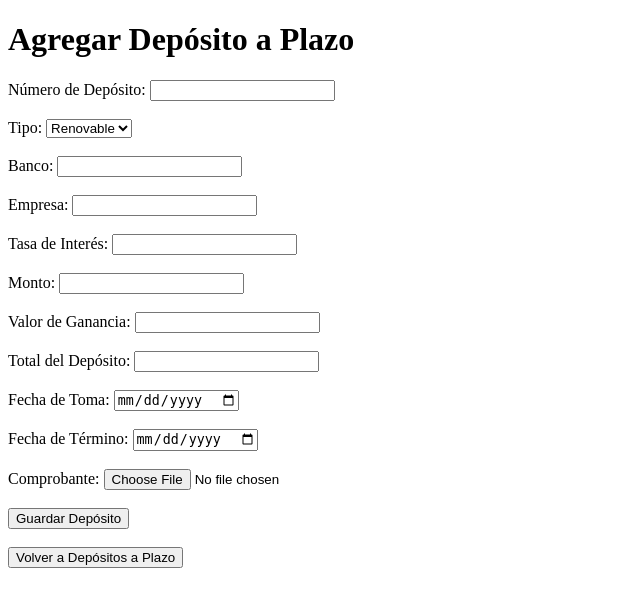
After one commit to h0kd/proyecto_inversiones, a Flask app: page /add_deposito in a window 1280 px wide. The commit adds this page. Shown: the top 607 px of the page, without its empty margins (0-640 px from the left). Run offline with Flask 3, Linux system fonts and the light colour scheme; the visitor is signed in with stand-in values (Sample User, id 1); some libraries are stand-ins or nearby versions.

Commit message:
depositos-a-plazo

```diff
--- a/app.py
+++ b/app.py
@@ -190,7 +190,6 @@ def listado_facturas():
 
     return render_template('listado_facturas.html', facturas=facturas, totales=totales)
 
-
 # @app.route('/create_user', methods=['GET'])
 # def create_user():
 #     conn = get_db_connection()
@@ -244,6 +243,118 @@ def logout():
     session.pop('user', None)  # Eliminar usuario de la sesión
     return redirect(url_for('login'))
 
+@app.route('/deposito_a_plazo', methods=['GET'])
+@login_required
+def deposito_a_plazo():
+    # Conexión a la base de datos
+    conn = get_db_connection()
+    cursor = conn.cursor()
+
+    # Obtener los depósitos a plazo junto con información de empresa y banco
+    cursor.execute("""
+        SELECT
+            dp.ID_Deposito,
+            ec.Nombre AS Empresa,
+            e.Nombre AS Banco,
+            dp.FechaInicio,
+            dp.FechaTermino,
+            dp.Moneda,
+            dp.MontoInicial,
+            dp.MontoFinal,
+            dp.Comprobante
+        FROM DepositoAPlazo dp
+        JOIN EntidadComercial ec ON dp.ID_Empresa = ec.ID_Entidad
+        JOIN Entidad e ON dp.ID_Banco = e.ID_Entidad
+    """)
+    depositos = cursor.fetchall()
+    cursor.close()
+    conn.close()
+
+    return render_template('deposito_a_plazo.html', depositos=depositos)
+
+from datetime import datetime
+
+@app.route('/add_deposito', methods=['GET', 'POST'])
+@login_required
+def add_deposito():
+    if request.method == 'POST':
+        # Recibir datos del formulario
+        numero_deposito = request.form['numero_deposito']
+        tipo = request.form['tipo']
+        banco_nombre = request.form['banco'].upper()
+        empresa_nombre = request.form['empresa'].upper()
+        tasa_interes = float(request.form['tasa_interes'])
+        monto = float(request.form['monto'])
+        valor_ganancia = float(request.form['valor_ganancia'])
+        total_deposito = float(request.form['total_deposito'])
+        fecha_toma = request.form['fecha_toma']
+        fecha_termino = request.form['fecha_termino']
+        fecha_renovacion = request.form.get('fecha_renovacion') if tipo == 'Renovable' else None
+        fecha_abono = request.form.get('fecha_abono') if tipo == 'Fijo' else None
+
+        # Conexión a la base de datos
+        conn = get_db_connection()
+        cursor = conn.cursor()
+
+        # Buscar o crear el banco
+        cursor.execute("SELECT ID_Entidad FROM Entidad WHERE Nombre = %s", (banco_nombre,))
+        banco_result = cursor.fetchone()
+
+        if not banco_result:
+            # Generar un RUT temporal para el banco
+            rut_temporal_banco = f"TEMP-{datetime.now().strftime('%Y%m%d%H%M%S')}"
+            cursor.execute("""
+                INSERT INTO Entidad (Rut, Nombre, TipoEntidad)
+                VALUES (%s, %s, 'Banco')
+                RETURNING ID_Entidad
+            """, (rut_temporal_banco, banco_nombre))
+            id_banco = cursor.fetchone()[0]
+        else:
+            id_banco = banco_result[0]
+
+        # Buscar o crear la empresa
+        cursor.execute("SELECT ID_Entidad FROM EntidadComercial WHERE Nombre = %s", (empresa_nombre,))
+        empresa_result = cursor.fetchone()
+
+        if not empresa_result:
+            # Generar un RUT temporal para la empresa
+            rut_temporal_empresa = f"TEMP-{datetime.now().strftime('%Y%m%d%H%M%S')}"
+            # Insertar nueva empresa con TipoEntidad = 'Empresa'
+            cursor.execute("""
+                INSERT INTO EntidadComercial (Rut, Nombre, TipoEntidad)
+                VALUES (%s, %s, 'Empresa')
+                RETURNING ID_Entidad
+            """, (rut_temporal_empresa, empresa_nombre))
+            id_empresa = cursor.fetchone()[0]
+        else:
+            id_empresa = empresa_result[0]
+
+        # Manejar archivo comprobante
+        comprobante = None
+        if 'comprobante' in request.files:
+            file = request.files['comprobante']
+            if file and allowed_file(file.filename):
+                filename = secure_filename(file.filename)
+                comprobante = os.path.join(app.config['UPLOAD_FOLDER'], filename).replace("\\", "/")
+                file.save(comprobante)
+
+        # Insertar el depósito a plazo en la base de datos
+        cursor.execute("""
+            INSERT INTO DepositoAPlazo
+            (ID_Deposito, ID_Banco, ID_Empresa, FechaInicio, FechaTermino, Moneda, MontoInicial, MontoFinal, Comprobante)
+            VALUES (%s, %s, %s, %s, %s, %s, %s, %s, %s)
+        """, (numero_deposito, id_banco, id_empresa, fecha_toma, fecha_termino, 'CLP', monto, total_deposito, comprobante))
+
+        conn.commit()
+        cursor.close()
+        conn.close()
+
+        return redirect(url_for('deposito_a_plazo'))
+
+    return render_template('add_deposito.html')
+
+
+
 
 # Ejecutar la aplicación
 if __name__ == '__main__':
--- /dev/null
+++ b/templates/add_deposito.html
@@ -0,0 +1,141 @@
+<!DOCTYPE html>
+<html lang="en">
+  <head>
+    <meta charset="UTF-8" />
+    <meta name="viewport" content="width=device-width, initial-scale=1.0" />
+    <title>Agregar Depósito a Plazo</title>
+    <script>
+      function toggleFields() {
+        const tipo = document.getElementById("tipo").value;
+        const renovacionField = document.getElementById(
+          "fecha_renovacion_field"
+        );
+        const abonoField = document.getElementById("fecha_abono_field");
+
+        if (tipo === "Renovable") {
+          renovacionField.style.display = "block";
+          abonoField.style.display = "none";
+        } else {
+          renovacionField.style.display = "none";
+          abonoField.style.display = "block";
+        }
+      }
+    </script>
+  </head>
+  <body>
+    <h1>Agregar Depósito a Plazo</h1>
+    <form action="/add_deposito" method="POST" enctype="multipart/form-data">
+      <!-- Número de Depósito -->
+      <label for="numero_deposito">Número de Depósito:</label>
+      <input
+        type="text"
+        id="numero_deposito"
+        name="numero_deposito"
+        required
+      /><br /><br />
+
+      <label for="tipo">Tipo:</label>
+      <select id="tipo" name="tipo" onchange="toggleFields()" required>
+        <option value="Renovable">Renovable</option>
+        <option value="Fijo">Fijo</option></select
+      ><br /><br />
+
+      <label for="banco">Banco:</label>
+      <input
+        type="text"
+        id="banco"
+        name="banco"
+        oninput="this.value = this.value.toUpperCase();"
+        required
+      /><br /><br />
+
+      <label for="empresa">Empresa:</label>
+      <input
+        type="text"
+        id="empresa"
+        name="empresa"
+        oninput="this.value = this.value.toUpperCase();"
+        required
+      /><br /><br />
+
+      <label for="tasa_interes">Tasa de Interés:</label>
+      <input
+        type="number"
+        step="0.01"
+        id="tasa_interes"
+        name="tasa_interes"
+        required
+      /><br /><br />
+
+      <label for="monto">Monto:</label>
+      <input
+        type="number"
+        step="0.01"
+        id="monto"
+        name="monto"
+        required
+      /><br /><br />
+
+      <label for="valor_ganancia">Valor de Ganancia:</label>
+      <input
+        type="number"
+        step="0.01"
+        id="valor_ganancia"
+        name="valor_ganancia"
+        required
+      /><br /><br />
+
+      <label for="total_deposito">Total del Depósito:</label>
+      <input
+        type="number"
+        step="0.01"
+        id="total_deposito"
+        name="total_deposito"
+        required
+      /><br /><br />
+
+      <label for="fecha_toma">Fecha de Toma:</label>
+      <input
+        type="date"
+        id="fecha_toma"
+        name="fecha_toma"
+        required
+      /><br /><br />
+
+      <label for="fecha_termino">Fecha de Término:</label>
+      <input
+        type="date"
+        id="fecha_termino"
+        name="fecha_termino"
+        required
+      /><br /><br />
+
+      <div id="fecha_renovacion_field" style="display: none">
+        <label for="fecha_renovacion">Fecha de Renovación:</label>
+        <input
+          type="date"
+          id="fecha_renovacion"
+          name="fecha_renovacion"
+        /><br /><br />
+      </div>
+
+      <div id="fecha_abono_field" style="display: none">
+        <label for="fecha_abono">Fecha de Abono:</label>
+        <input type="date" id="fecha_abono" name="fecha_abono" /><br /><br />
+      </div>
+
+      <label for="comprobante">Comprobante:</label>
+      <input
+        type="file"
+        id="comprobante"
+        name="comprobante"
+        accept=".pdf"
+      /><br /><br />
+
+      <button type="submit">Guardar Depósito</button>
+    </form>
+
+    <br />
+    <a href="/deposito_a_plazo"><button>Volver a Depósitos a Plazo</button></a>
+  </body>
+</html>
```
Also changed, not shown: templates/deposito_a_plazo.html (added, +67 -0 lines), templates/index.html (+10 -4 lines), 1 other file.
